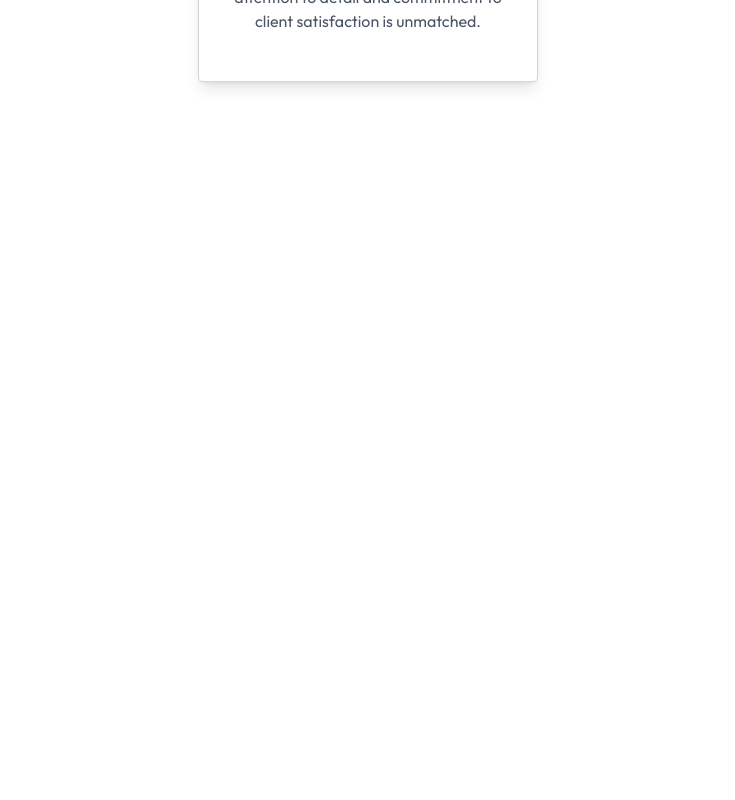
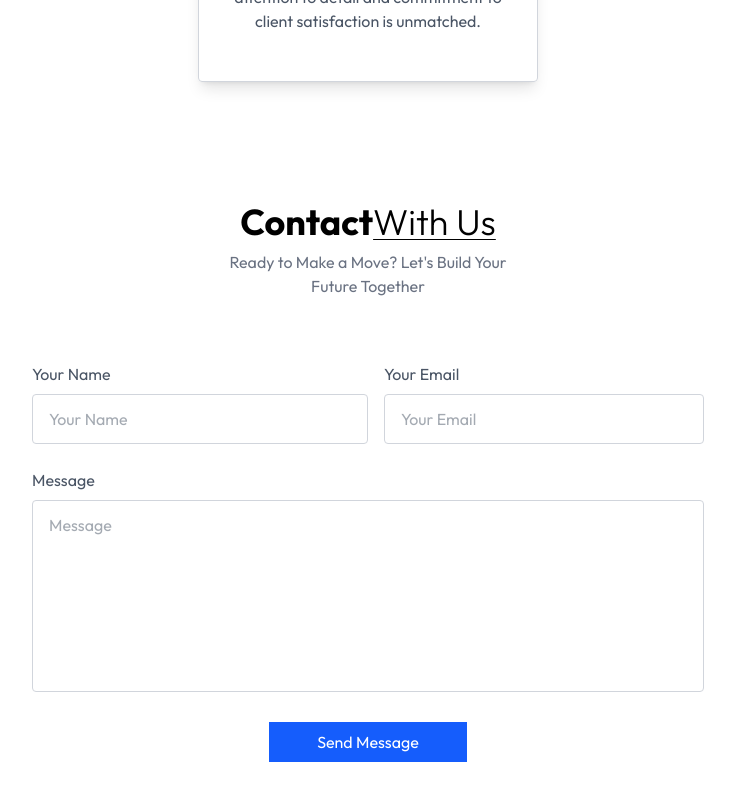
Before and after one commit to suryaenders/Real-Estate-Website, a React (Vite) app: page / in a window 1280 px wide. Shown: the part 3400-4200 px from the top of the page, without its empty margins (272-1007 px from the left). Before the commit the page ends 3522 px from the top, so only its background shows below. Built offline with nearby package versions, Linux system fonts and the light colour scheme.

Commit message:
Contact page is created

```diff
--- a/src/App.jsx
+++ b/src/App.jsx
@@ -1,9 +1,9 @@
 // import React from 'react'
 import About from "./components/About";
-// import Form from "./components/Form";
 import Header from "./components/Header";
 import Projects from "./components/Projects";
 import Testimonials from "./components/Testimonials";
+import Contact from "./pages/Contact";
 
 const App = () => {
   return (
@@ -13,6 +13,7 @@ const App = () => {
         <About />
         <Projects />
         <Testimonials />
+        <Contact />
       </div>
     </>
   );
--- a/src/pages/Contact.jsx
+++ b/src/pages/Contact.jsx
@@ -0,0 +1,59 @@
+// import React from 'react'
+
+const Contact = () => {
+  return (
+    <div
+      className="text-center p-6 py-20 lg:px-32 w-full overflow-hidden"
+      id="Contact"
+    >
+      <h1 className="text-2xl sm:text-4xl font-bold mb-2 text-center">
+        Contact
+        <span className="underline underline-offset-4 decoration-1 under font-light">
+          With Us
+        </span>
+      </h1>
+      <p className="text-center text-gray-500 mb-8 max-w-80 mx-auto">
+        Ready to Make a Move? Let's Build Your Future Together
+      </p>
+
+      <form className="max-w-2xl mx-auto text-gray-600 pt-8">
+        <div className="flex flex-wrap">
+          <div className="w-full md:w-1/2 text-left">
+            Your Name
+            <input
+              className="w-full border border-gray-300 rounded py-3 px-4 mt-2"
+              type="text"
+              name="Name"
+              placeholder="Your Name"
+              required
+            />
+          </div>
+          <div className="w-full md:w-1/2 text-left md:pl-4">
+            Your Email
+            <input
+              className="w-full border border-gray-300 rounded py-3 px-4 mt-2"
+              type="email"
+              name="Email"
+              placeholder="Your Email"
+              required
+            />
+          </div>
+        </div>
+        <div className="my-6 text-left">
+          Message
+          <textarea
+            className="w-full border border-gray-300 rounded py-3 px-4 mt-2 h-48 resize-none"
+            name="Message"
+            placeholder="Message"
+            required
+          ></textarea>
+        </div>
+        <button className="bg-blue-600 text-white py-2 px-12 mb-10">
+          Send Message
+        </button>
+      </form>
+    </div>
+  );
+};
+
+export default Contact;
```
